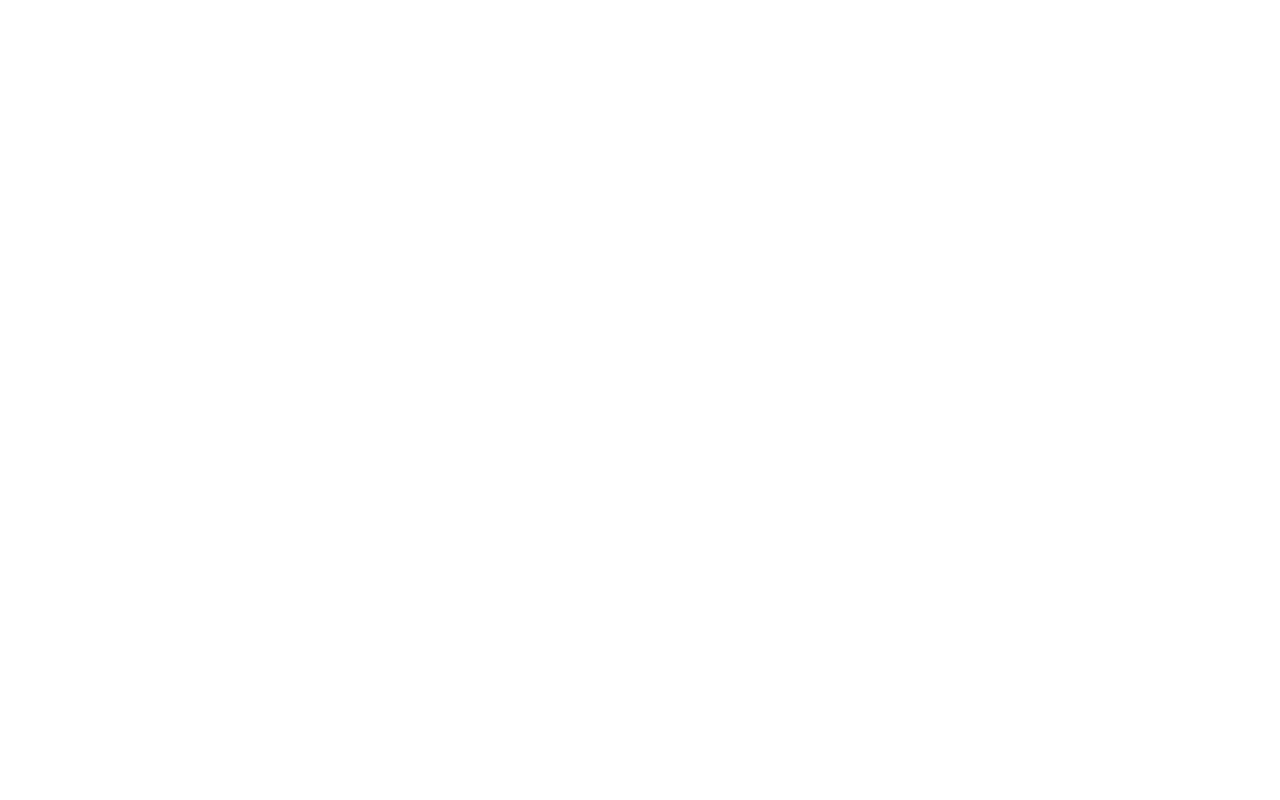
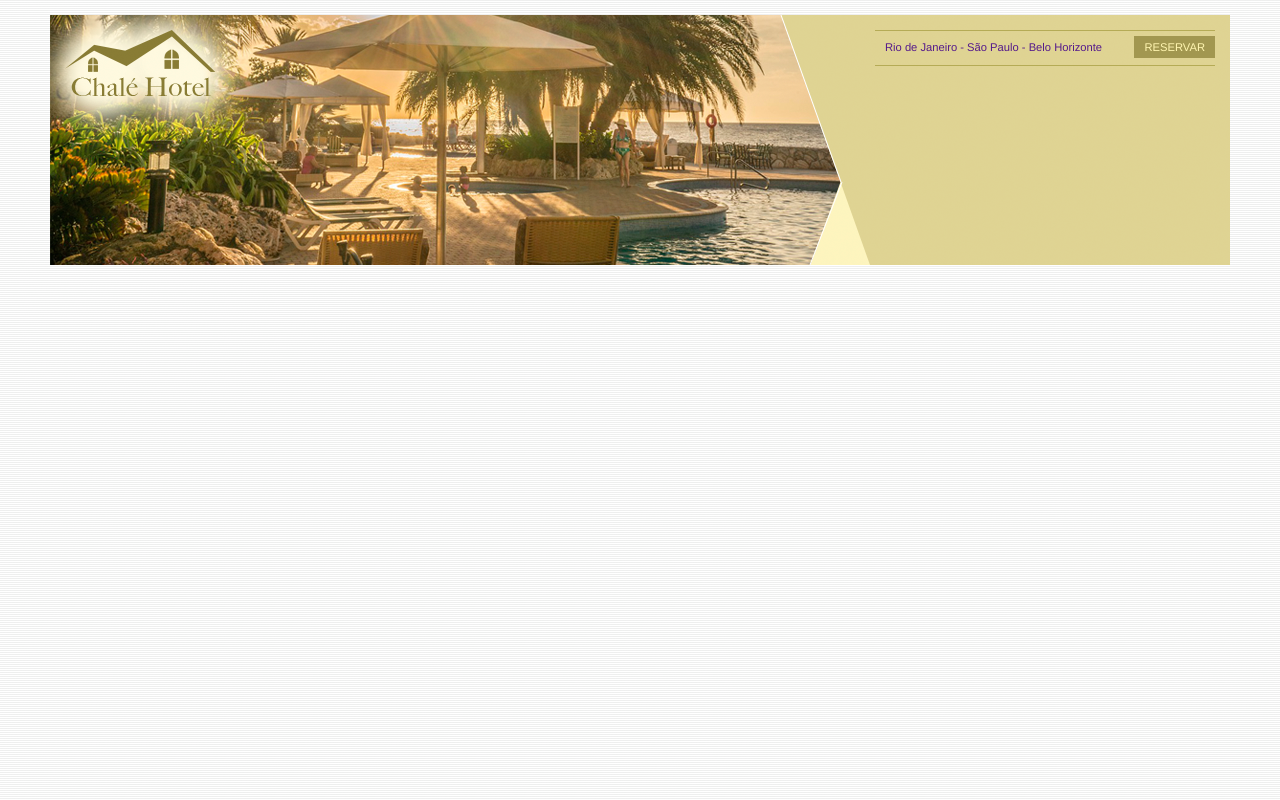
Before and after one commit to 13roger10/chale-hotel, a plain HTML site: page index.html in a window 1280 px wide. Drawn offline with Linux system fonts and the light colour scheme.

Commit message:
commit
Commit Area menu e logo.

```diff
--- a/css/estilo.css
+++ b/css/estilo.css
@@ -0,0 +1,77 @@
+*{
+    margin: 0;
+    padding: 0;
+}
+body{
+    font-family: 'Helvetica','Trebuchet MS', sans-serif;
+    background: #fff url(../imagens/bg.png);
+    margin: 15px;
+}
+#container {
+    background:#ede9cc ;
+    margin: 0 auto;
+    min-width:740px;
+    max-width: 1180px;
+}
+#topo{
+    position: relative;
+    background: #dbcd87;
+    height: 15.4em;
+    min-height: 250px;
+}
+#area-logo{
+    position: absolute;
+    background:url(../imagens/topo-imagem-principal.png) no-repeat;
+    width:100%;
+    height: 250px;
+    top: 0;
+    left: 0;
+    z-index: 1;
+}
+.logo a{
+    position: absolute;
+    top: 15px;
+    left: 15px;
+    z-index: 3;
+    background: url(../imagens/logo.png)no-repeat;
+    width:151px;
+    height:66px;
+    text-indent: -9000px;
+}
+#area-menu{
+    position: absolute;
+    background: url(../imagens/topo-imagem-lateral.png) no-repeat;
+    width:450px;
+    height: 250px;
+    top: 0;
+    right: 0;
+    z-index: 2;
+}
+#conteudo-menu{
+    margin-left: 95px;
+    margin-right: 15px;
+    margin-top: 15px;
+}
+#menu-locais{
+    border-bottom: 1px solid #b5ab56;
+    border-top:1px solid #b5ab56;
+    padding-top: 5px;
+    padding-bottom: 5px;
+    font-size: 0.7em;
+    color: #8b8448;
+}
+#menu-locais .locais{
+    float: left;
+    line-height: 2.1em;
+    padding-left: 10px;
+}
+a{
+    text-decoration: none;
+}
+a.reserva {
+    text-transform: uppercase;
+    background: #a29750;
+    color: #fff5b0;
+    padding: 5px 10px;
+    float: right;
+}
--- a/index.html
+++ b/index.html
@@ -3,8 +3,26 @@
     <head>
         <title>Chalé Hotel</title>
         <meta charset="UTF-8">
+        <link rel="stylesheet" href="css/estilo.css">
     </head>
     <body>
-
+        <div id="container">
+            <div id="topo">
+                <div id="area-logo">
+                    <h1 class="logo">
+                        <a href="index.html ">Chalé Hotel</a>
+                    </h1>
+                </div>
+                <div id="area-menu">
+                    <div id="conteudo-menu">
+                       <div id="menu-locais">
+                        <a class="locais" href="">Rio de Janeiro - São Paulo - Belo Horizonte</a>
+                        <a class="reserva" href="">Reservar</a>
+                        <div style="clear:both"></div>
+                       </div>
+                    </div>
+                </div>
+            </div>
+        </div>
     </body>
 </html>
```
